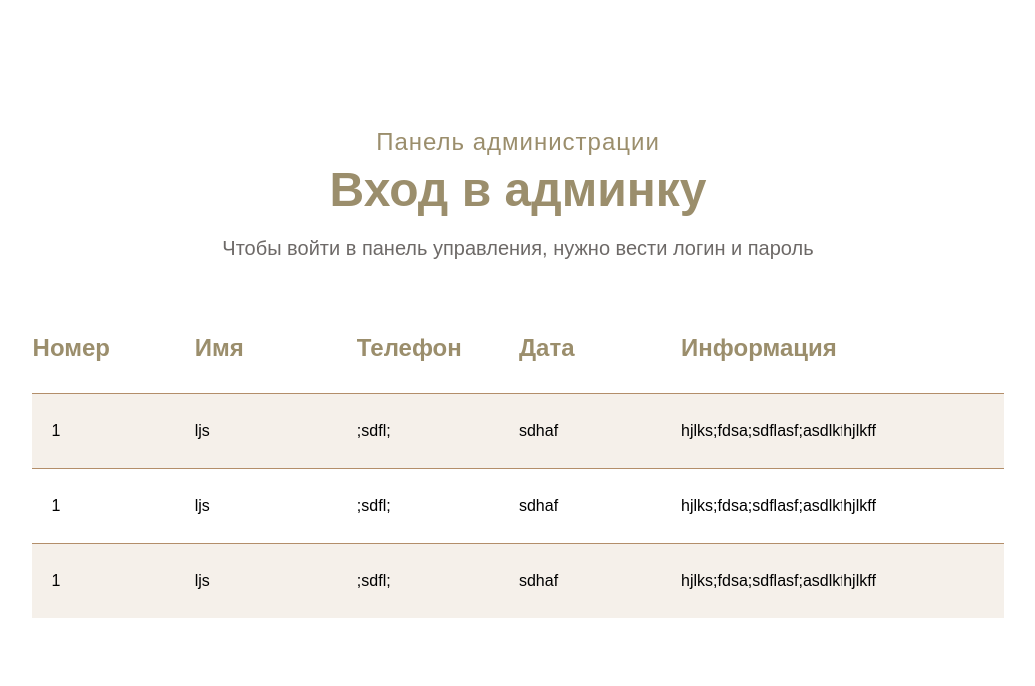
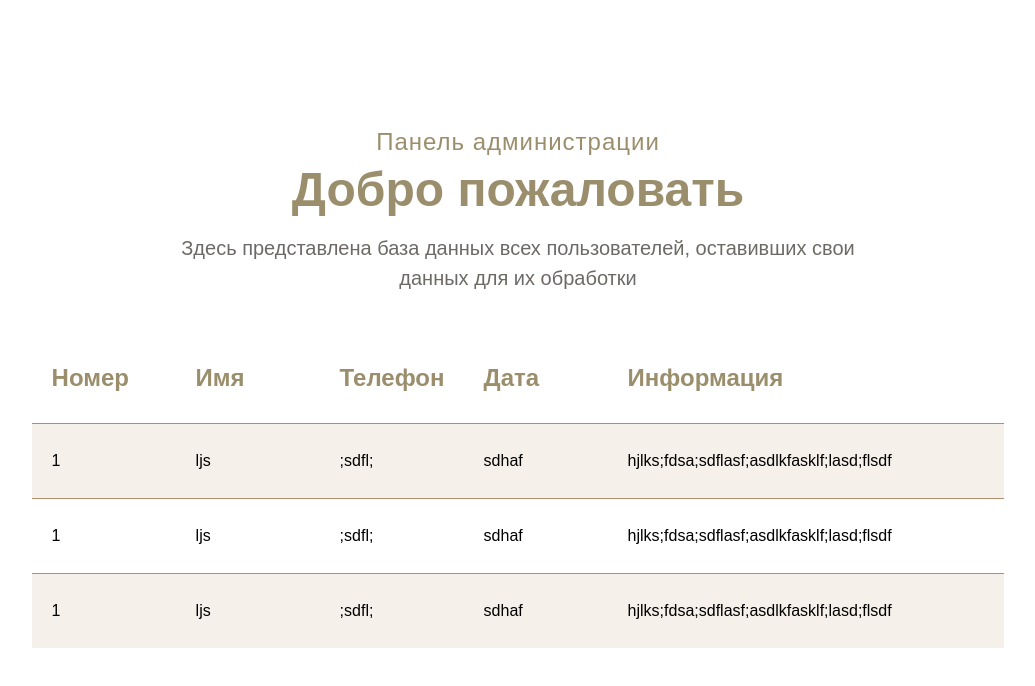
Before and after one commit to Goratsy/Violino, a React (Vite) app: page /admin in a window 1280 px wide. Shown: the top 686 px of the page, without its empty margins (122-1157 px from the left). Built offline with nearby package versions, Linux system fonts and the light colour scheme; what tailwindcss-animated would draw is missing.

Commit message:
Adding style to the table

```diff
--- /dev/null
+++ b/src/components/UI/tableUsers/TableUsers.tsx
@@ -0,0 +1,69 @@
+import { FC } from "react";
+import H4 from "../text/H4";
+import Input from "../input/Input";
+import trash_SVG from '../../../assets/svg/trash.svg';
+
+interface Props {
+    users: Array<any>
+}
+
+const TableUsers: FC<Props> = ({ users }) => {
+
+    const deleteUserPhone = (): void => {
+        if(window.confirm('Вы действительно хотите удалить пользователя?')) {
+            console.log('The user was deleted');
+        } else {
+            console.log('The operation was canceled');
+        }
+    }
+
+    return (
+        <>
+            <table className="table-fixed w-full min-w-[1400px]">
+                <thead className="h-[90px] px-5">
+                    <tr>
+                        <th className="pl-5 w-36">
+                            <H4>Номер</H4>
+                        </th>
+                        <th className="pl-5 w-36">
+                            <H4>Имя</H4>
+                        </th>
+                        <th className="pl-5 w-36">
+                            <H4>Телефон</H4>
+                        </th>
+                        <th className="pl-5 w-36">
+                            <H4>Дата</H4>
+                        </th>
+                        <th className="pl-5 w-96">
+                            <H4>Информация</H4>
+                        </th>
+                        <th className="px-5">
+                            <Input placeholder="Поиск..." />
+                        </th>
+                    </tr>
+                </thead>
+                <tbody>
+                    {users.map((user, number) => {
+                        console.log(number);
+
+                        return (
+                            <>
+                                <tr className={`border-t border-accent h-[75px] ${number % 2 === 0 ? 'bg-surface' : ''}`} key={number}>
+                                    <td className="pl-5">1</td>
+                                    <td className="pl-5">ljs</td>
+                                    <td className="pl-5">;sdfl;</td>
+                                    <td className="pl-5">sdhaf</td>
+                                    <td className="overflow-x-auto pl-5">hjlks;fdsa;sdflasf;asdlkfasklf;lasd;flsdf</td>
+                                    <td className="px-5 text-right"><div className="cursor-pointer hover:opacity-40 duration-500 ease-in-out" onClick={deleteUserPhone}><img src={trash_SVG} alt="trash_icon" className="inline-block" /></div></td>
+                                </tr>
+                            </>
+                        )
+                    })}
+
+                </tbody>
+            </table>
+        </>
+    );
+}
+
+export default TableUsers;
--- /dev/null
+++ b/src/components/componentsOfPages/admin/admin/AllUsersSection.tsx
@@ -0,0 +1,30 @@
+import { FC } from "react";
+import HeadingOfSection from "../../../UI/text/HeadingOfSection";
+import H2 from "../../../UI/text/H2";
+import Subtitle from "../../../UI/text/Subtitle";
+import TableUsers from "../../../UI/tableUsers/TableUsers";
+
+const AllUsersSection: FC = () => {
+    return (
+        <>
+            <section className="mt-[130px] T:mt-[100px] TS:mt-[70px] px-[12%] L:px-[20px] P:px-[10px]">
+                <div>
+                    <div>
+                        <HeadingOfSection className="text-center">Панель администрации</HeadingOfSection>
+                    </div>
+                    <div>
+                        <H2 className="text-center mt-[8px] mb-[16px]">Добро пожаловать</H2>
+                    </div>
+                    <div className="w-3/4 TS:w-full mx-auto">
+                        <Subtitle className="text-center">Здесь представлена база данных всех пользователей, оставивших свои данных для их обработки</Subtitle>
+                    </div>
+                </div>
+                <div className="mt-[40px] overflow-x-auto">
+                    <TableUsers users={[{}, {}, {}]} />
+                </div>
+            </section>
+        </>
+    );
+}
+
+export default AllUsersSection;
--- a/src/components/componentsOfPages/admin/admin/TableUsers.tsx
+++ /dev/null
@@ -1,53 +0,0 @@
-import { FC } from "react";
-import H4 from "../../../UI/text/H4";
-
-interface Props {
-    users: Array<any>
-}
-
-const TableUsers: FC<Props> = ({ users }) => {
-    return (
-        <>
-            <table className="table-fixed w-full">
-                <thead className="h-[90px] px-5">
-                    <tr>
-                        <th>
-                            <H4>Номер</H4>
-                        </th>
-                        <th>
-                            <H4>Имя</H4>
-                        </th>
-                        <th>
-                            <H4>Телефон</H4>
-                        </th>
-                        <th>
-                            <H4>Дата</H4>
-                        </th>
-                        <th>
-                            <H4>Информация</H4>
-                        </th>
-                    </tr>
-                </thead>
-                <tbody>
-                    {users.map((user, number) => {
-                        return (
-                            <>
-                                <tr className={`border-t border-accent h-[75px] ${number % 2 === 0 ? 'bg-surface' : ''}`} key={number}>
-                                    <td className="pl-5">1</td>
-                                    <td>ljs</td>
-                                    <td>;sdfl;</td>
-                                    <td>sdhaf</td>
-                                    <td className="overflow-x-auto">hjlks;fdsa;sdflasf;asdlkfasklf;lasd;flsdf</td>
-                                    <td className="">hjlkff</td>
-                                </tr>
-                            </>
-                        )
-                    })}
-
-                </tbody>
-            </table>
-        </>
-    );
-}
-
-export default TableUsers;
--- a/src/main.tsx
+++ b/src/main.tsx
@@ -9,5 +9,5 @@ createRoot(document.getElementById('root')!).render(
     <BrowserRouter>
       <App />
     </BrowserRouter>
-  </StrictMode>,
+  </StrictMode>
 )
--- a/src/pages/admin/admin/Admin.tsx
+++ b/src/pages/admin/admin/Admin.tsx
@@ -1,29 +1,11 @@
 import { FC } from "react";
-import HeadingOfSection from "../../../components/UI/text/HeadingOfSection";
-import H2 from "../../../components/UI/text/H2";
-import Subtitle from "../../../components/UI/text/Subtitle";
-import TableUsers from "../../../components/componentsOfPages/admin/admin/TableUsers";
+import AllUsersSection from "../../../components/componentsOfPages/admin/admin/AllUsersSection";
 
 const Admin: FC = () => {
     return (
         <>
             <main>
-                <section className="mt-[130px] T:mt-[100px] TS:mt-[70px] px-[12%] L:px-[20px] P:px-[10px]">
-                    <div>
-                        <div>
-                            <HeadingOfSection className="text-center">Панель администрации</HeadingOfSection>
-                        </div>
-                        <div>
-                            <H2 className="text-center mt-[8px] mb-[16px]">Вход в админку</H2>
-                        </div>
-                        <div className="w-3/4 TS:w-full mx-auto">
-                            <Subtitle className="text-center">Чтобы войти в панель управления, нужно вести логин и пароль</Subtitle>
-                        </div>
-                    </div>
-                    <div className="mt-[40px]">
-                        <TableUsers users={[{}, {}, {}]}/>
-                    </div>
-                </section>
+                <AllUsersSection/>
             </main>
         </>
     );
```
Also changed, not shown: src/assets/svg/trash.svg (added).
